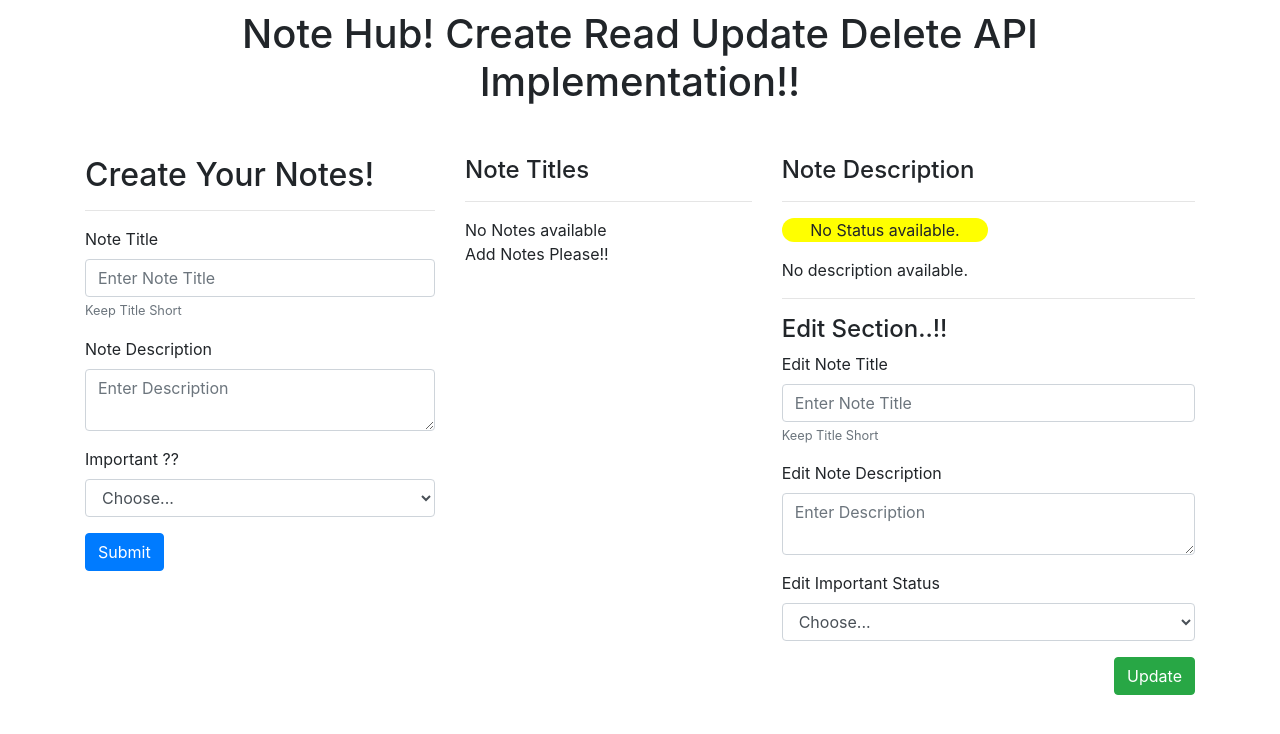
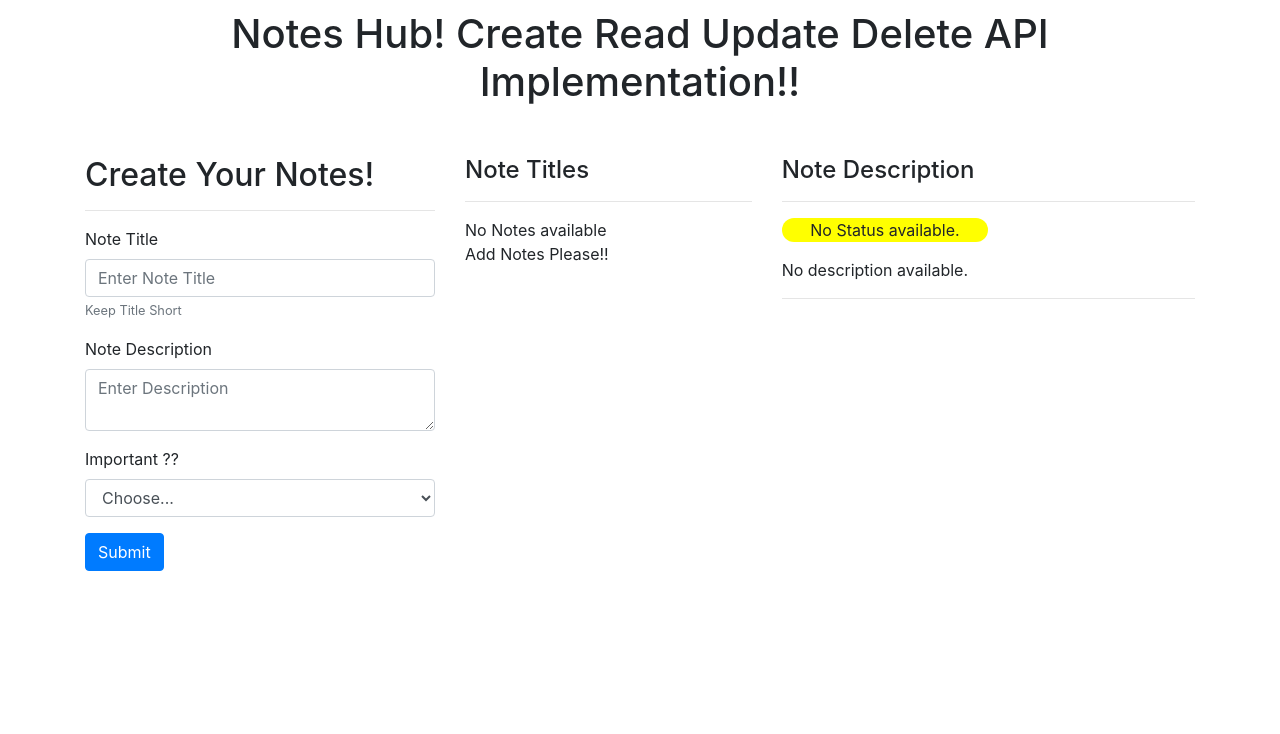
Before and after one commit to rupjyoti921/NoteHub-FastAPI, a FastAPI app: page / in a window 1280 px wide. Shown: the top 734 px of the page. Run offline with FastAPI, Linux system fonts and the light colour scheme; data that the repository does not hold is empty.

Commit message:
update design and readme.md fiel

```diff
--- a/templates/index.html
+++ b/templates/index.html
@@ -21,7 +21,7 @@
     <div class="container">
       <div class="row">
         <div class="col-md-12">
-          <h1 style="text-align: center; margin-top: 10px; margin-bottom: 50px">Note Hub! Create Read Update Delete API Implementation!!</h1>
+          <h1 style="text-align: center; margin-top: 10px; margin-bottom: 50px">Notes Hub! Create Read Update Delete API Implementation!!</h1>
         </div>
       </div>
       <div class="row">
@@ -66,9 +66,9 @@
                 {% endfor %} {% else %} No Notes available <br />Add Notes Please!! {% endif %}
               </div>
             </div>
-            <div class="col-md-7">
-              <h4>Note Description</h4>
-              <hr />
+            <div class="col-md-7 scrollable-list">
+              <h4 id="note_desc_heading">Note Description</h4>
+              <hr id="hr_rmv1"/>
               <div class="tab-content" id="nav-tabContent">
                 <p id="isImp_status" style="background-color: yellow; border-radius: 30px; text-align: center; width: 50%">{% if noteColl|length > 0 %} {{noteColl[0].isImp}} {% else %} No Status available. {% endif %}</p>
                 <p id="desc_content" style="text-align: justify">
@@ -77,9 +77,9 @@
                   {% else %} No description available. {% endif %}
                 </p>
               </div>
-              <hr />
-              <div>
-                <h4>Edit Section..!!</h4>
+              <hr id="hr_rmv2"/>
+              <div id="edit_form" style="display: none;">
+                <h4>Edit Notes</h4>
                 <form method="post" action="/update">
                   <input type="hidden" name="edit_id" id="edit_id" />
                   <div class="form-group">
@@ -112,8 +112,15 @@
         function readDesc(element) {
             const notes = {{ noteColl | tojson | safe
         }};
+
+        document.getElementById("desc_content").style.display ="block";
+        document.getElementById("isImp_status").style.display = "block";
+        document.getElementById("note_desc_heading").style.display = "block";
+        document.getElementById("hr_rmv1").style.display = "block";
+        document.getElementById("hr_rmv2").style.display = "block";
+        document.getElementById("edit_form").style.display = "none";
+
         const noteId = element.getAttribute('data-note-id');
-
         // Find the corresponding note object from the notes array
         const note = notes.find(n => n.id === noteId);
         if (note) {
@@ -147,6 +154,15 @@
             const notes = {{ noteColl | tojson | safe
             }};
 
+            document.getElementById("desc_content").style.display = "none";
+            document.getElementById("isImp_status").style.display = "none";
+            document.getElementById("note_desc_heading").style.display = "none";
+            document.getElementById("hr_rmv1").style.display = "none";
+            document.getElementById("hr_rmv2").style.display = "none";
+            document.getElementById("edit_form").style.display = "block";
+
+
+
             const edit_id = document.getElementById('edit_id');
             const edit_title = document.getElementById('edit_title');
             const edit_desc = document.getElementById('edit_desc');
```
Also changed, not shown: README.md.
